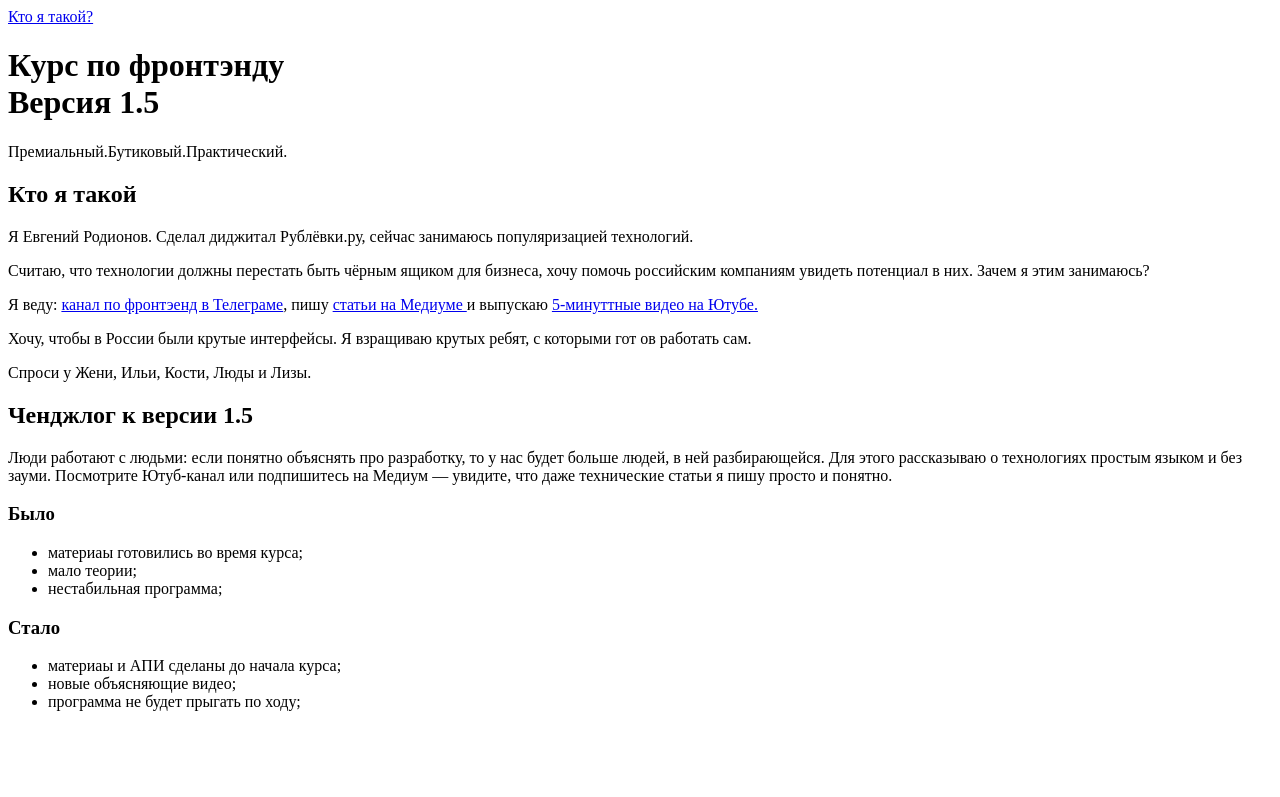
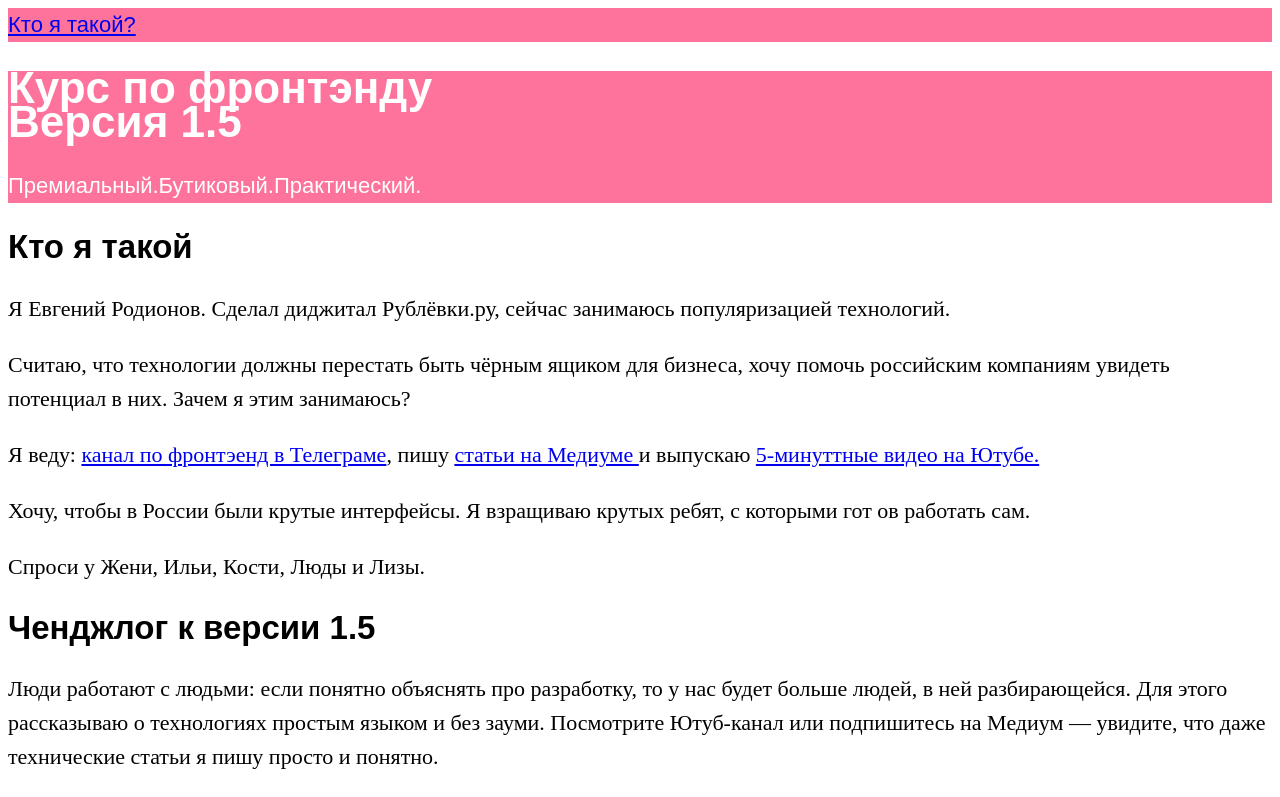
Before and after one commit to YuliyaKim/verstka, a plain HTML site: page index.html in a window 1280 px wide. Shown: the top 797 px of the page. Drawn offline with Linux system fonts and the light colour scheme.

Commit message:
first stylesheet

```diff
--- a/index.html
+++ b/index.html
@@ -1,12 +1,8 @@
 <!DOCTYPE html>
 <html>
 <head>
-    <meta charset="utf-8" />
-    <meta http-equiv="X-UA-Compatible" content="IE=edge">
     <title>Курс по фронтэнду 1.5</title>
-    <meta name="viewport" content="width=device-width, initial-scale=1">
-    <link rel="stylesheet" type="text/css" media="screen" href="main.css" />
-    <script src="main.js"></script>
+    <link rel="stylesheet" href="./style.css">
 </head>
 <body>
    <nav>
--- /dev/null
+++ b/style.css
@@ -0,0 +1,16 @@
+body {
+    font-size: 22px;
+    line-height: 34px;
+}
+
+header,
+nav {
+    background-color: #fd739c;
+    color: #fff;
+    font-family: Arial, Helvetica, sans-serif;
+}
+
+h1,
+h2 {
+    font-family: Arial, Helvetica, sans-serif
+}
```
